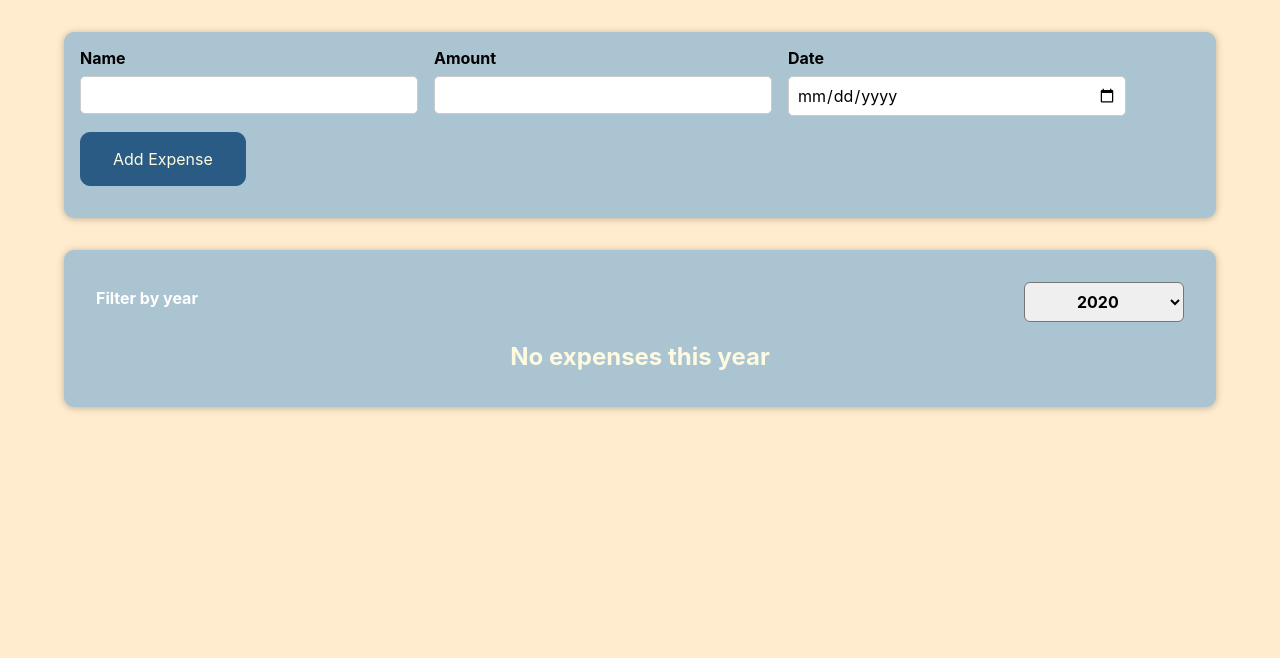
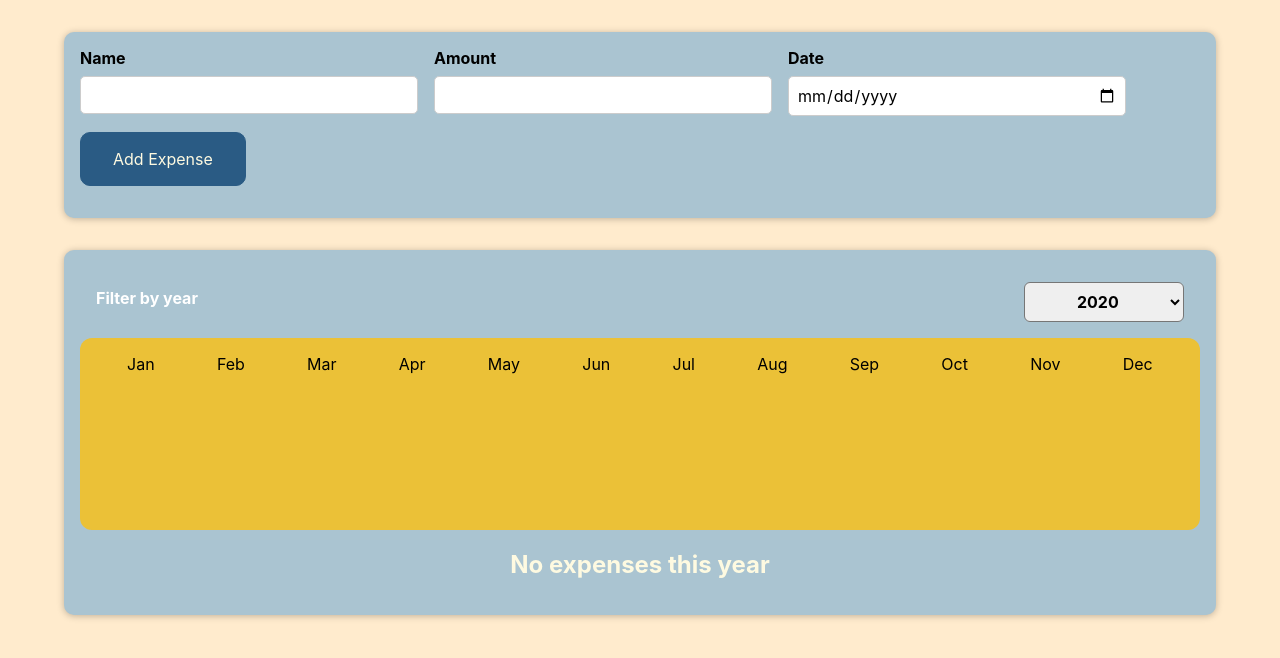
Before and after one commit to neoxanter/LearnReact, a React (Create React App) app in the folder cost_accounting/: page / in a window 1280 px wide. Shown: the top 658 px of the page. Built offline with nearby package versions, Linux system fonts and the light colour scheme.

Commit message:
Added styles to the Diagram component

```diff
--- a/cost_accounting/src/components/Costs/CostView.js
+++ b/cost_accounting/src/components/Costs/CostView.js
@@ -3,6 +3,7 @@ import Card from '../UI/Card'
 import CostsFilter from "./CostsFilter";
 import React, {useState} from "react";
 import CostList from "./CostList";
+import CostsDiagram from "./CostsDiagram";
 
 const CostView = (props) => {
 
@@ -24,6 +25,7 @@ const CostView = (props) => {
           <CostsFilter
               year={selectedYear}
               onChangeYear={yearChangeHandler}/>
+          <CostsDiagram costs={filteredCosts}/>
           <CostList costs={filteredCosts}/>
         </Card>
       </div>
--- /dev/null
+++ b/cost_accounting/src/components/Diagram/Diagram.css
@@ -0,0 +1,9 @@
+.diagram {
+    padding: 1rem;
+    border-radius: 12px;
+    background-color: #ebc137;
+    text-align: center;
+    display: flex;
+    justify-content: space-around;
+    height: 10rem;
+}
--- a/cost_accounting/src/components/Diagram/Diagram.js
+++ b/cost_accounting/src/components/Diagram/Diagram.js
@@ -1,3 +1,4 @@
+import './Diagram.css'
 import DiagramBar from "./DiagramBar";
 
 const Diagram = (props) => {
@@ -7,7 +8,7 @@ const Diagram = (props) => {
   const maxMonthCosts = Math.max(...dataSetsValues)
 
   return (
-      <div>
+      <div className="diagram">
         {props.dataSets.map((dataSet) => (
             <DiagramBar
                 key={dataSet.label}
```
